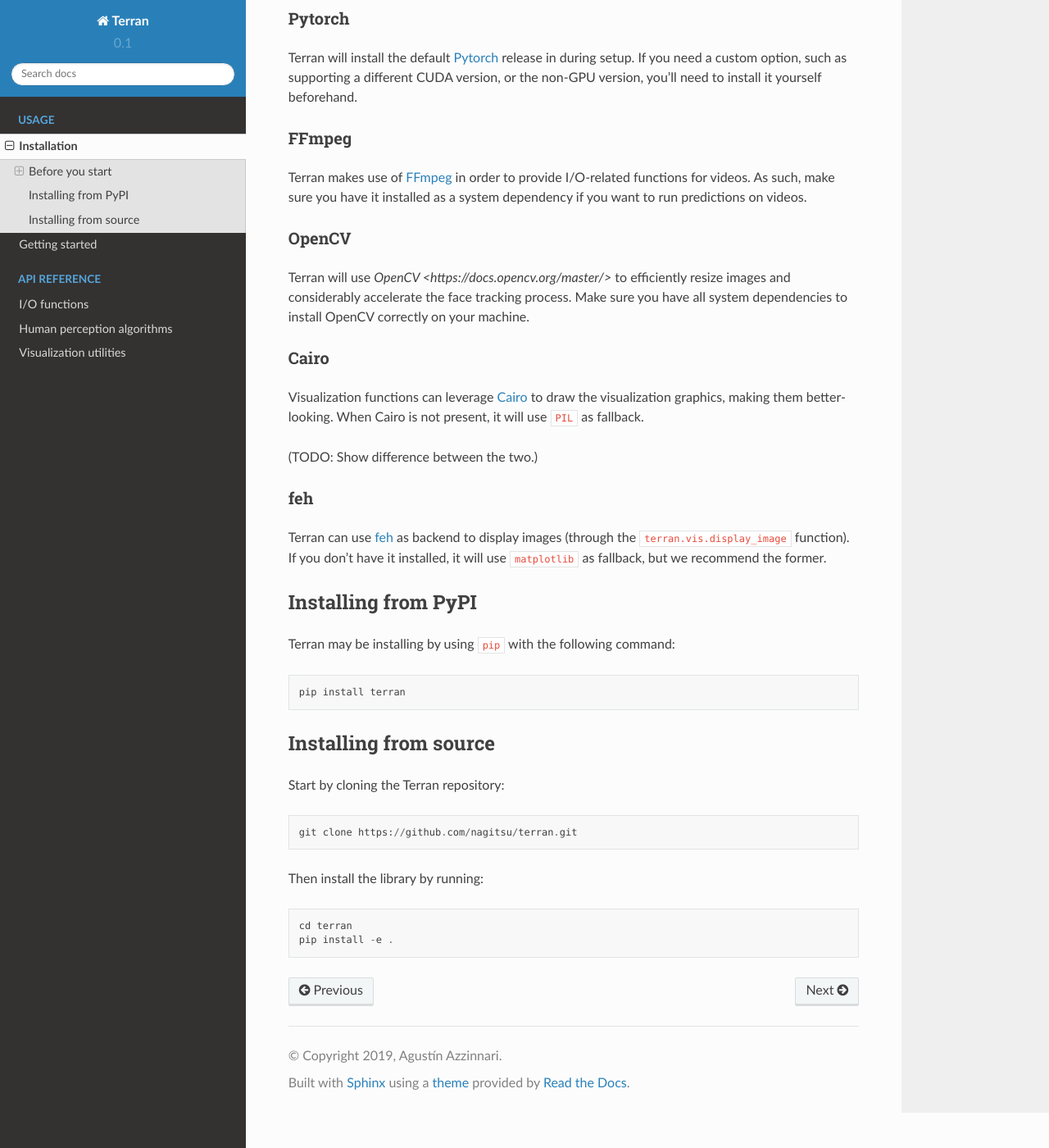
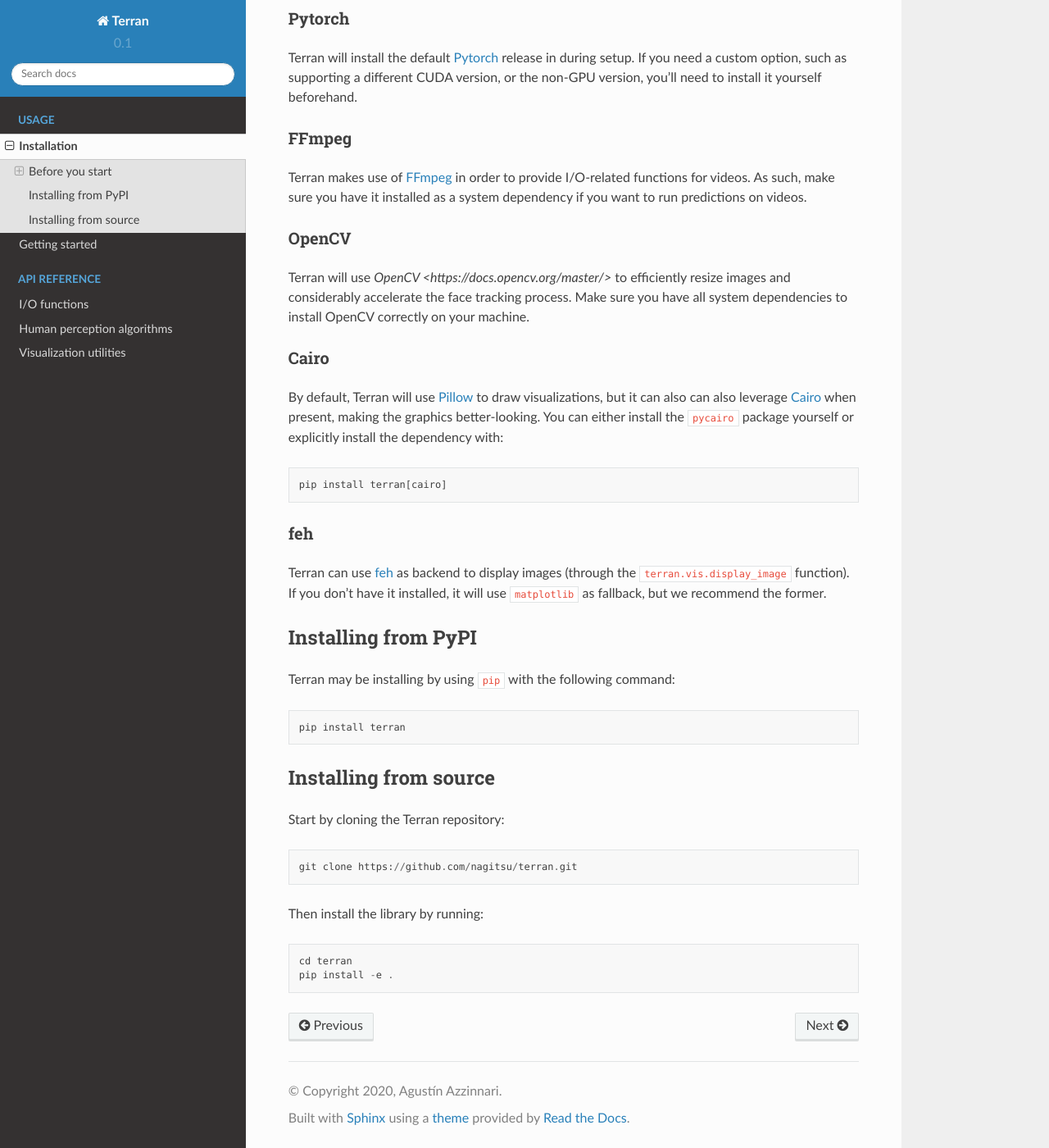
Before and after one commit to terran-project/terran, a Sphinx documentation site: the page built from docs/usage/installation.rst, in a window 1280 px wide and 1400 px high, scrolled down 207 px. Shown: the whole window at 82% size. Built offline with Sphinx 7.4.7 and the Read the Docs theme 2.0.0, drawn with Linux system fonts in a browser that asks for light colours; pages that are not in the unit, such as notebooks, are missing from menus.

Commit message:
Default to Pillow instead of pycairo

```diff
--- a/docs/api/algorithms.rst
+++ b/docs/api/algorithms.rst
@@ -37,6 +37,9 @@
 terran.tracking.face
 --------------------
 
+.. ATTENTION::
+  This feature is experimental and subject to change.
+
 .. automodule:: terran.tracking.face
   :members: face_tracking
 
--- a/docs/conf.py
+++ b/docs/conf.py
@@ -2,7 +2,7 @@
 import sys
 
 project = 'Terran'
-copyright = '2019, Agustín Azzinnari'
+copyright = '2020, Agustín Azzinnari'
 author = 'Agustín Azzinnari'
 
 try:
@@ -30,7 +30,6 @@
 
 # Mock dependencies that have C-extensions.
 autodoc_mock_imports = [
-    'cairo',
     'opencv-python'
 ]
 
--- a/docs/usage/installation.rst
+++ b/docs/usage/installation.rst
@@ -30,11 +30,12 @@
 Cairo
 ^^^^^
 
-Visualization functions can leverage `Cairo <https://www.cairographics.org/>`_
-to draw the visualization graphics, making them better-looking. When Cairo is
-not present, it will use ``PIL`` as fallback.
+By default, Terran will use `Pillow <https://pillow.readthedocs.io/>`_ to draw visualizations, but
+it can also can also leverage `Cairo <https://www.cairographics.org/>`_ when present, making the
+graphics better-looking. You can either install the ``pycairo`` package yourself or explicitly
+install the dependency with::
 
-(TODO: Show difference between the two.)
+  pip install terran[cairo]
 
 feh
 ^^^
--- a/setup.py
+++ b/setup.py
@@ -14,7 +14,7 @@
     'filterpy',
     'opencv-python-headless',
     'numpy',
-    'pycairo',
+    'Pillow',
     'requests',
     'scikit-image',
     'scikit-learn>=0.21',
@@ -28,7 +28,6 @@
 # package names instead of the top-level modules.
 MOCKED_IN_DOCS = [
     'opencv-python',
-    'pycairo',
 ]
 
 if os.environ.get('READTHEDOCS'):
@@ -48,6 +47,9 @@
 
     packages=find_packages(),
     install_requires=INSTALL_REQUIRES,
+    extras_requires={
+        'cairo': ['pycairo'],
+    },
 
     entry_points="""
         [console_scripts]
```
Also changed, not shown: README.md (+7 -0 lines), 1 other file.
